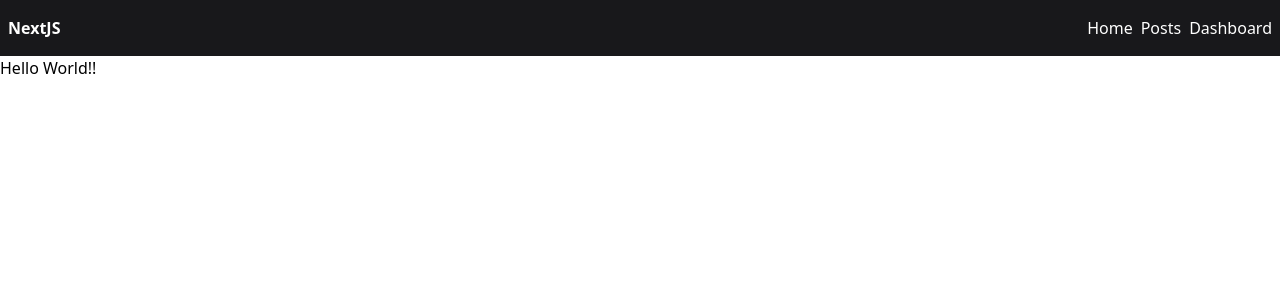
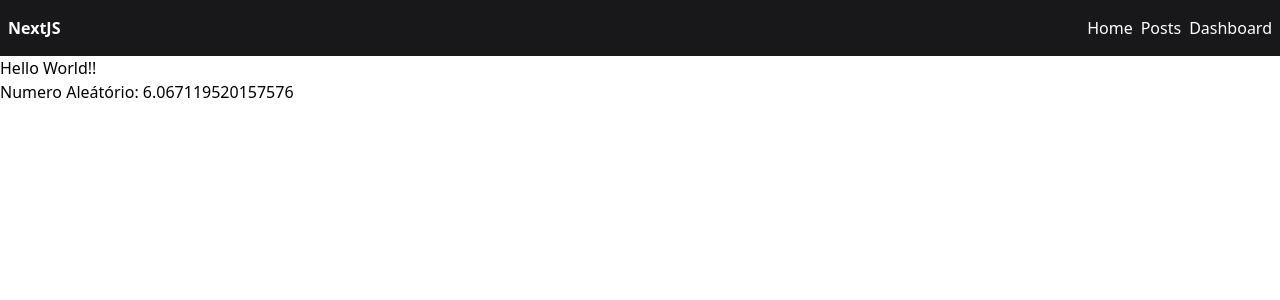
Before and after one commit to luizfiuzaa/aprendendo_nextjs, a Next.js app in the folder projeto_aprendizado/: page / in a window 1280 px wide. Shown: the top 300 px of the page. Built offline with nearby package versions, Linux system fonts and the light colour scheme.

Commit message:
:rocket: guardando dados em cache e usando revalidate

```diff
--- a/projeto_aprendizado/src/app/page.tsx
+++ b/projeto_aprendizado/src/app/page.tsx
@@ -18,11 +18,16 @@ export const metadata: Metadata = {
   }
 }
 
+export const revalidate = 60;
+
 export default function Home() {
+
+  const randomNumber = Math.random() * 10;
+
   return (
     <div className="">
         <h1>Hello World!!</h1>
-
+      <h2>Numero Aleátório: {randomNumber}</h2>
     </div>
 
   )
--- a/projeto_aprendizado/src/app/posts/page.tsx
+++ b/projeto_aprendizado/src/app/posts/page.tsx
@@ -7,12 +7,14 @@ export interface PostProps {
   userId: number;
 }
 
+export const revalidate = 60;
+
 export interface ResponseProps {
   posts: PostProps[];
 }
 
 export default async function PostsPage() {
-  const response = await fetch("https://dummyjson.com/posts");
+  const response = await fetch("https://dummyjson.com/posts",{cache: 'force-cache', next: {revalidate: 60}});
   const data: ResponseProps = await response.json();
 
   async function handleFetchPosts() {
```
